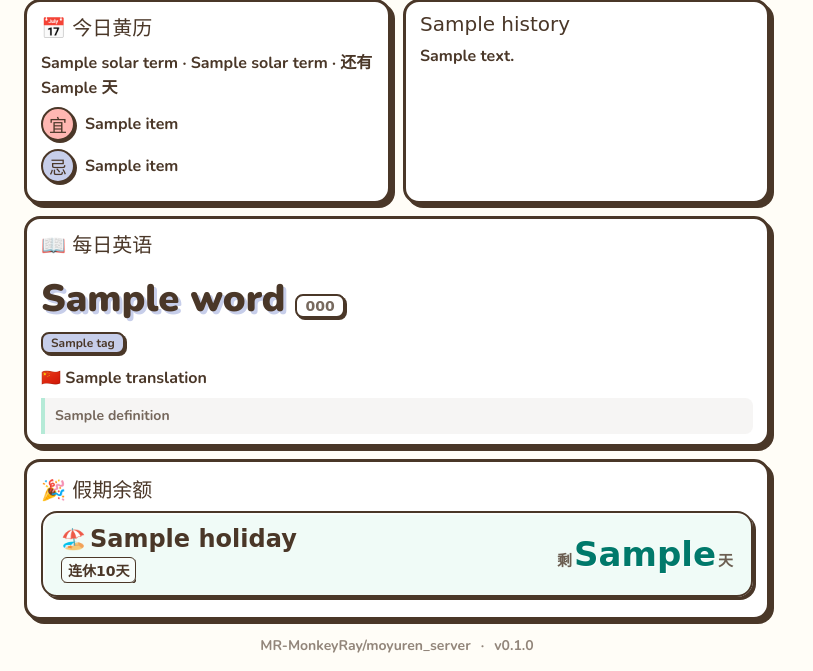
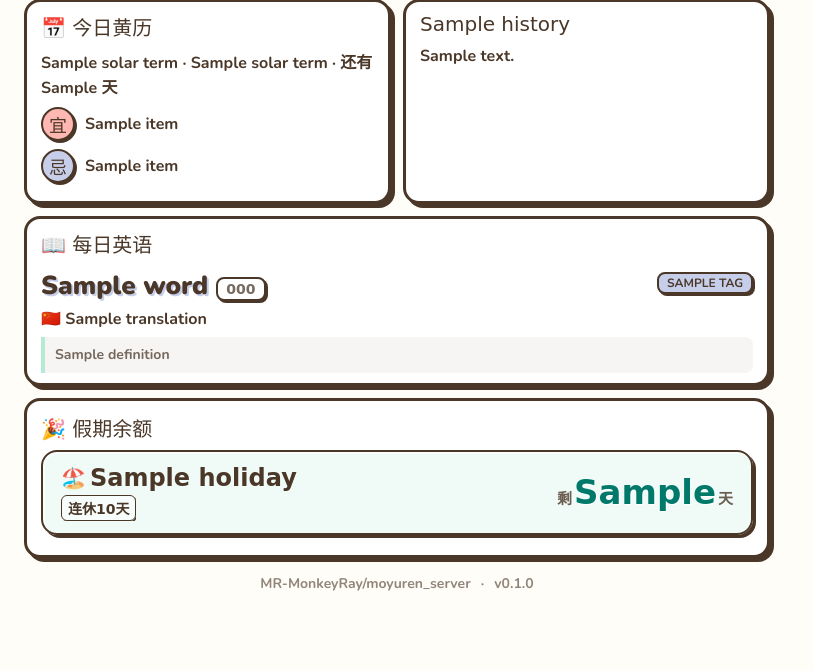
Before and after one commit to MR-MonkeyRay/moyuren_server, a Python web app: template templates/moyuren_cute.html in a window 1280 px wide. Shown: the part 202-873 px from the top of the page, without its empty margins (0-813 px from the left). After the commit the page ends 793 px from the top, so only its background shows below. Run offline with Jinja, Linux system fonts and the light colour scheme; the template is opened without the code that fills it: most values are stand-ins (such as "Sample title", 1, 10 or a date in 2020); some web fonts are replaced.

Commit message:
feat: refine daily English card layout and labels

```diff
--- a/app/__init__.py
+++ b/app/__init__.py
@@ -1,4 +1,4 @@
 """Moyuren API Application."""
 
-__version__ = "0.14.0"
+__version__ = "0.15.0"
 __github_url__ = "github.com/MR-MonkeyRay/moyuren_server"
--- a/templates/moyuren_cute.html
+++ b/templates/moyuren_cute.html
@@ -459,21 +459,26 @@
     .english-card {
       display: flex;
       flex-direction: column;
-      gap: 12px;
-      max-height: 400px;
-      overflow: hidden;
+      gap: 6px;
+    }
+    .english-top-row {
+      display: flex;
+      justify-content: space-between;
+      align-items: flex-start;
+      gap: 10px;
+      flex-wrap: wrap;
     }
     .english-header {
       display: flex;
       align-items: baseline;
       flex-wrap: wrap;
-      gap: 10px;
+      gap: 8px;
     }
     .english-word {
-      font-size: 38px;
+      font-size: 26px;
       font-weight: 900;
       color: var(--line-coffee);
-      text-shadow: 3px 3px 0 var(--m-lilac);
+      text-shadow: 2px 2px 0 var(--m-lilac);
       line-height: 1.1;
       word-break: break-word;
     }
@@ -488,11 +493,7 @@
       box-shadow: 2px 2px 0 var(--line-coffee);
       font-family: 'DejaVu Sans', 'Noto Sans', var(--font-body);
     }
-    .english-tags {
-      display: flex;
-      flex-wrap: wrap;
-      gap: 8px;
-    }
+    .english-tags { display: flex; flex-wrap: wrap; gap: 5px; justify-content: flex-end; }
     .english-tag {
       font-size: 12px;
       font-weight: 700;
@@ -505,22 +506,18 @@
       align-items: center;
       line-height: 1.2;
     }
-    .english-tag.collins { background: var(--m-peach); }
+    .english-tag.collins { background: var(--card-bg); }
     .english-tag.oxford { background: var(--m-mint-light); }
     .english-tag.exam { background: var(--m-lilac); }
     .english-content {
       display: flex;
       flex-direction: column;
-      gap: 8px;
+      gap: 6px;
     }
     .english-translation {
       font-size: 16px;
       font-weight: 700;
       color: var(--line-coffee);
-      display: -webkit-box;
-      -webkit-line-clamp: 3;
-      -webkit-box-orient: vertical;
-      overflow: hidden;
       line-height: 1.5;
       white-space: pre-line;
     }
@@ -532,10 +529,6 @@
       background: color-mix(in srgb, var(--card-bg) 95%, var(--line-coffee) 5%);
       border-left: 4px solid var(--m-mint);
       border-radius: 0 8px 8px 0;
-      display: -webkit-box;
-      -webkit-line-clamp: 2;
-      -webkit-box-orient: vertical;
-      overflow: hidden;
       line-height: 1.4;
     }
 
@@ -666,6 +659,7 @@
     {% if daily_english and daily_english.word %}
     <section class="english-card card">
       <div class="card-title font-cute">📖 每日英语</div>
+      <div class="english-top-row">
         <div class="english-header">
           <div class="english-word">{{ daily_english.word }}</div>
           {% if daily_english.phonetic %}
@@ -683,12 +677,14 @@
           <div class="english-tag oxford">牛津3000</div>
           {% endif %}
           {% if daily_english.tag %}
+          {% set tag_labels = {"zk": "中考", "gk": "高考", "cet4": "CET-4", "cet6": "CET-6", "ky": "考研", "toefl": "托福", "ielts": "雅思", "gre": "GRE"} %}
           {% for tag in daily_english.tag or [] %}
-          <div class="english-tag exam">{{ tag }}</div>
+          <div class="english-tag exam">{{ tag_labels.get(tag, tag | upper) }}</div>
           {% endfor %}
           {% endif %}
         </div>
         {% endif %}
+      </div>
       <div class="english-content">
         {% if daily_english.translation %}
         <div class="english-translation">🇨🇳 {{ daily_english.translation }}</div>
@@ -905,7 +901,7 @@
     {% if show_kfc and kfc_content %}
     <section class="kfc-card card">
       <div class="card-title font-cute">🍗 {{ kfc_content.title }}</div>
-      <div class="kfc-content truncate-3">{{ kfc_content.content }}</div>
+      <div class="kfc-content">{{ kfc_content.content }}</div>
     </section>
     {% endif %}
 
```
Lines whose indentation alone changed are shown as unchanged.
